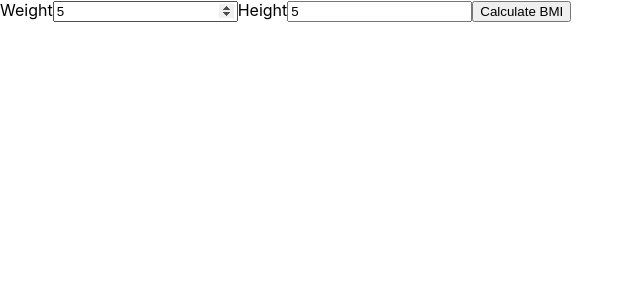
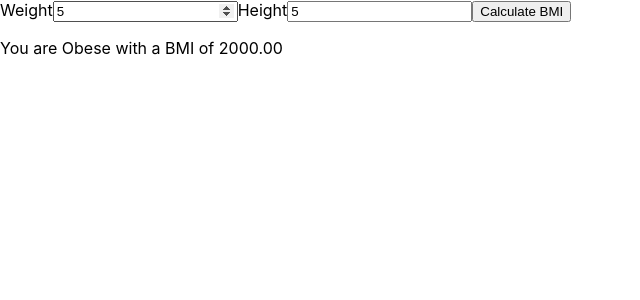
Before and after one commit to erikbjoern/bmi_calculator_react, a React (Create React App) app: page / in a window 1280 px wide. Both pictures are taken after typing "5", "5" into the empty fields and a click on the button "Calculate BMI". Shown: the top 300 px of the page, without its empty margins (0-640 px from the left). Built offline with nearby package versions, Linux system fonts and the light colour scheme.

Commit message:
creating message.spec.js and message.jsx. Passing all tests

```diff
--- a/src/App.jsx
+++ b/src/App.jsx
@@ -1,6 +1,7 @@
 import React, { Component } from 'react'
 import Form from "./components/Form"
 import { calculateBmi } from "./helpers/bmiHelper"
+import Message from './components/Message';
 
 
  class App extends Component {
@@ -28,6 +29,12 @@ import { calculateBmi } from "./helpers/bmiHelper"
         onChangeHandler={this.onChangeHandler}
         onSubmitHandler={this.onSubmitHandler}
         />
+        {this.state.bmiValue && (
+          <Message
+          bmiValue={this.state.bmiValue}
+          bmiMessage={this.state.bmiMessage}
+          />
+        )}
       </div>
     );
   }
--- /dev/null
+++ b/src/components/Message.jsx
@@ -0,0 +1,11 @@
+import React from "react";
+
+const Message = props => {
+  return (
+    <p id='bmi-message'>
+      You are {props.bmiMessage} with a BMI of {props.bmiValue}
+    </p>
+  );
+};
+
+export default Message;
```
Also changed, not shown: 1 other file (tests, documents, lock files or other folders).
